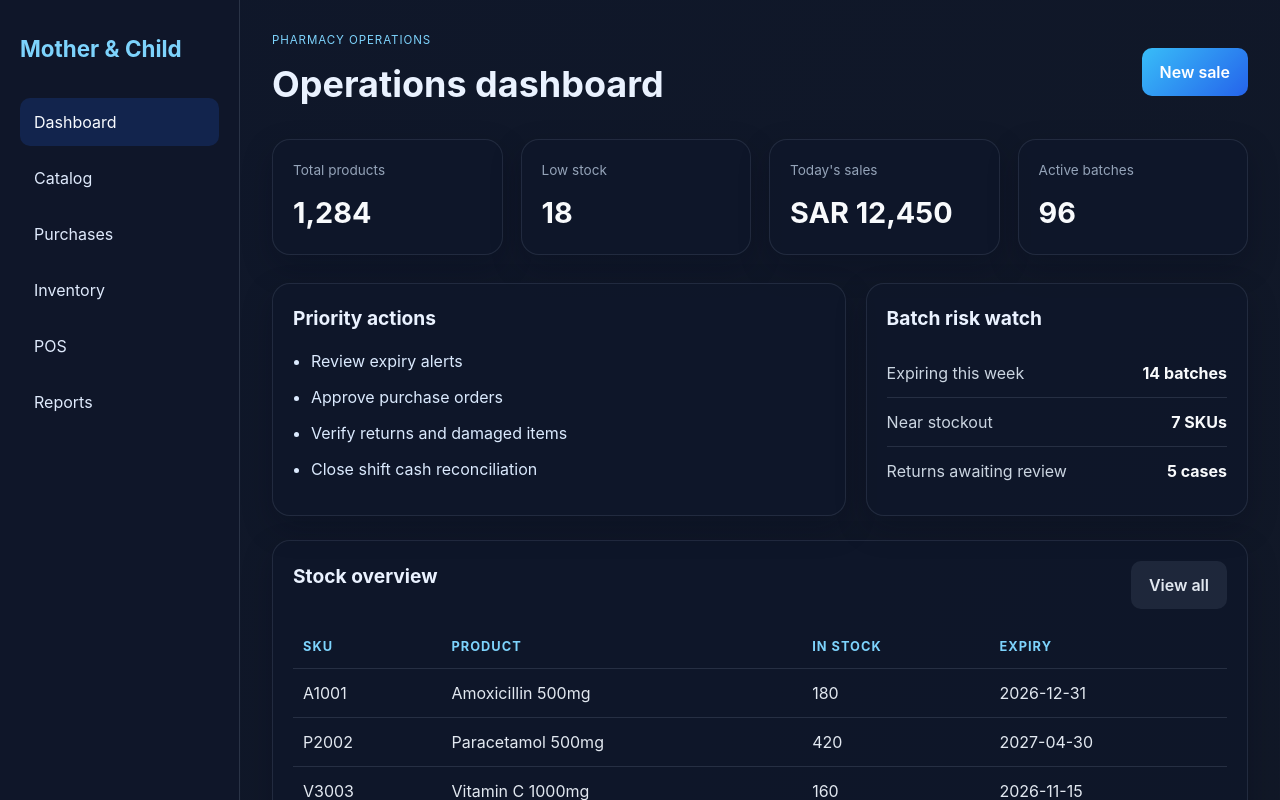
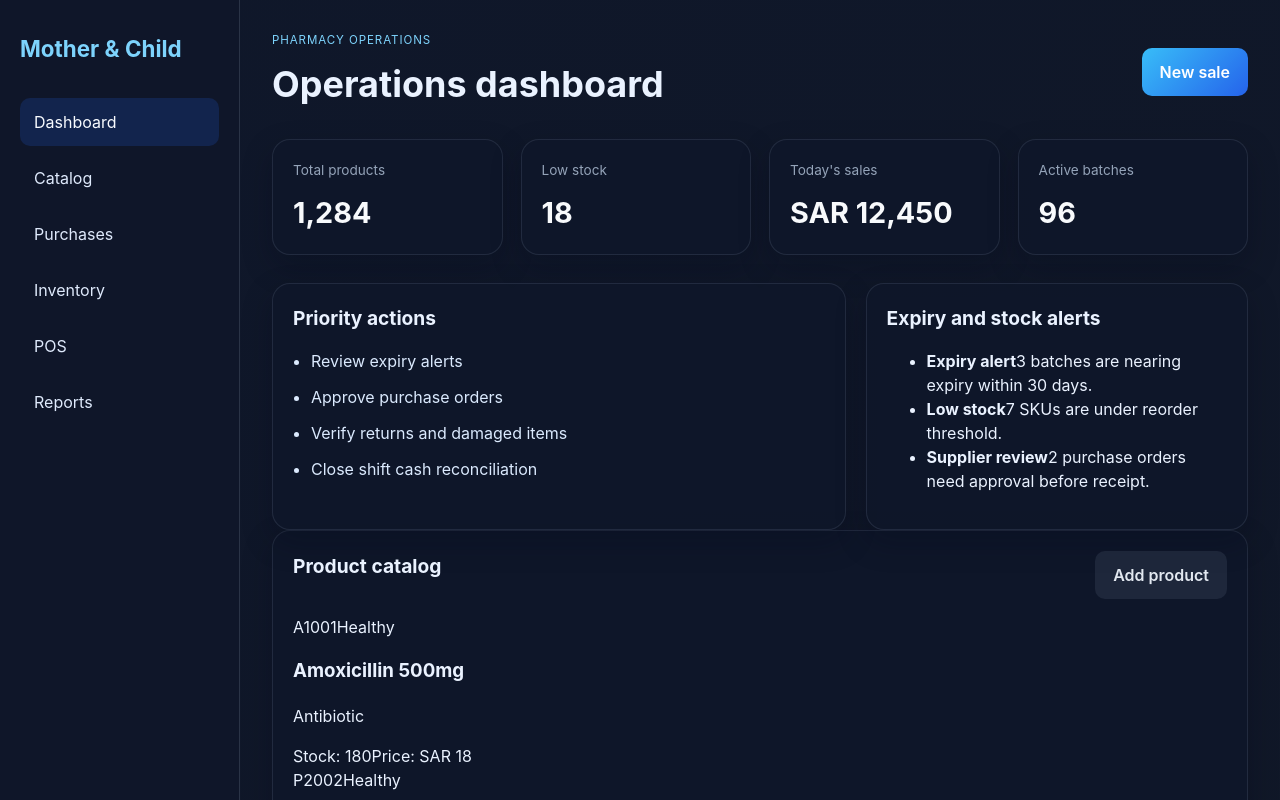
Before and after one commit to nawafmohammedalihammamalhimyarSWE/Mother-and-Child-Pharmacy, a React (Vite) app in the folder Mother-and-Child-Pharmacy-System/apps/web/: page / in a window 1280 px wide. Shown: the top 800 px of the page. Built offline with nearby package versions, Linux system fonts and the light colour scheme.

Commit message:
Refactor App component to integrate AlertPanel, ProductCatalog, and InventoryTable; remove deprecated batch risk watch and stock overview sections.

```diff
--- a/Mother-and-Child-Pharmacy-System/apps/web/src/App.jsx
+++ b/Mother-and-Child-Pharmacy-System/apps/web/src/App.jsx
@@ -1,5 +1,9 @@
 import { dashboardData } from './data';
 import MetricCard from './components/MetricCard';
+import ProductCatalog from './components/ProductCatalog';
+import InventoryTable from './components/InventoryTable';
+import AlertPanel from './components/AlertPanel';
+import { inventoryItems, alertItems, productCatalog } from './seedData';
 
 const stats = [
   { label: 'Total products', value: dashboardData.summary.totalProducts.toLocaleString() },
@@ -48,49 +52,11 @@ export default function App() {
             </ul>
           </article>
 
-          <article className="panel">
-            <h2>Batch risk watch</h2>
-            <div className="risk-row">
-              <span>Expiring this week</span>
-              <strong>14 batches</strong>
-            </div>
-            <div className="risk-row">
-              <span>Near stockout</span>
-              <strong>7 SKUs</strong>
-            </div>
-            <div className="risk-row">
-              <span>Returns awaiting review</span>
-              <strong>5 cases</strong>
-            </div>
-          </article>
+          <AlertPanel items={alertItems} />
         </section>
 
-        <section className="panel table-panel">
-          <div className="table-header">
-            <h2>Stock overview</h2>
-            <button className="secondary-btn">View all</button>
-          </div>
-          <table>
-            <thead>
-              <tr>
-                <th>SKU</th>
-                <th>Product</th>
-                <th>In stock</th>
-                <th>Expiry</th>
-              </tr>
-            </thead>
-            <tbody>
-              {dashboardData.products.map((product) => (
-                <tr key={product.sku}>
-                  <td>{product.sku}</td>
-                  <td>{product.name}</td>
-                  <td>{product.stock}</td>
-                  <td>{product.expiry}</td>
-                </tr>
-              ))}
-            </tbody>
-          </table>
-        </section>
+        <ProductCatalog items={productCatalog} />
+        <InventoryTable items={inventoryItems} />
       </main>
     </div>
   );
```
